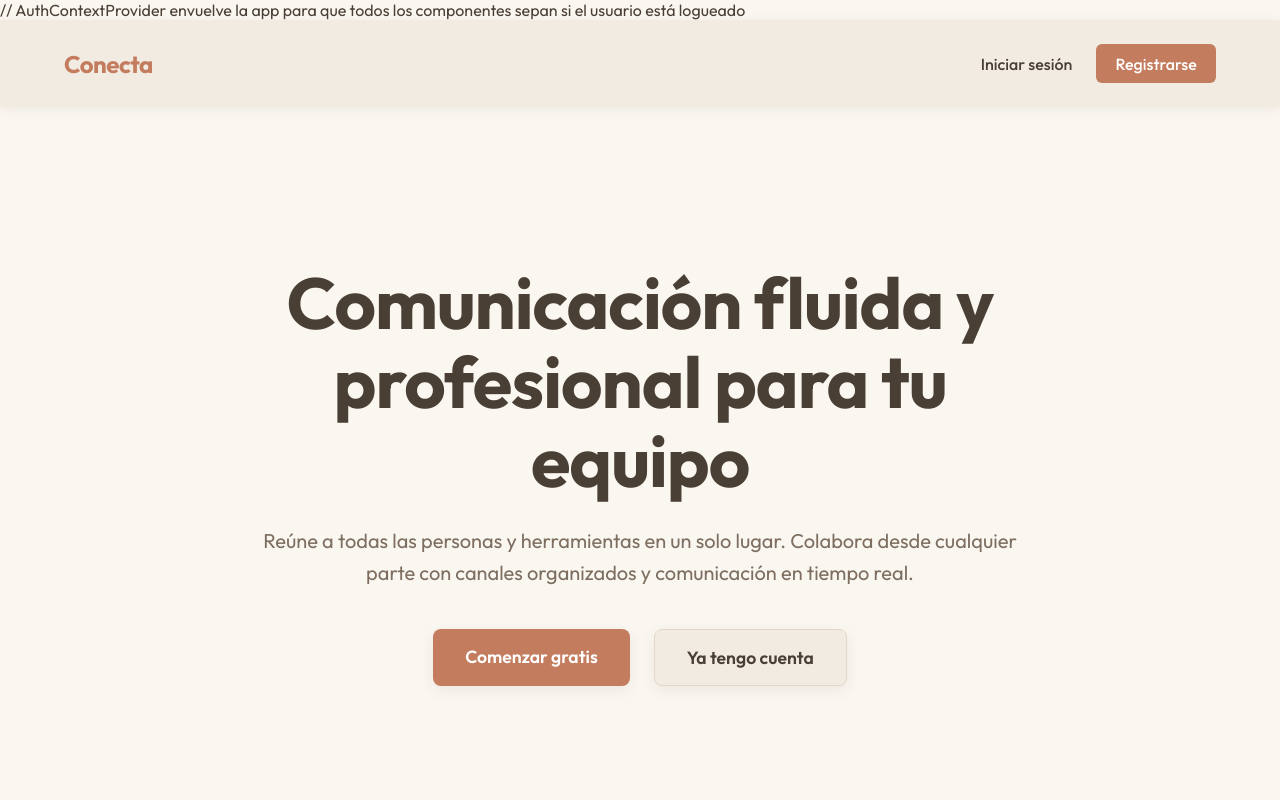
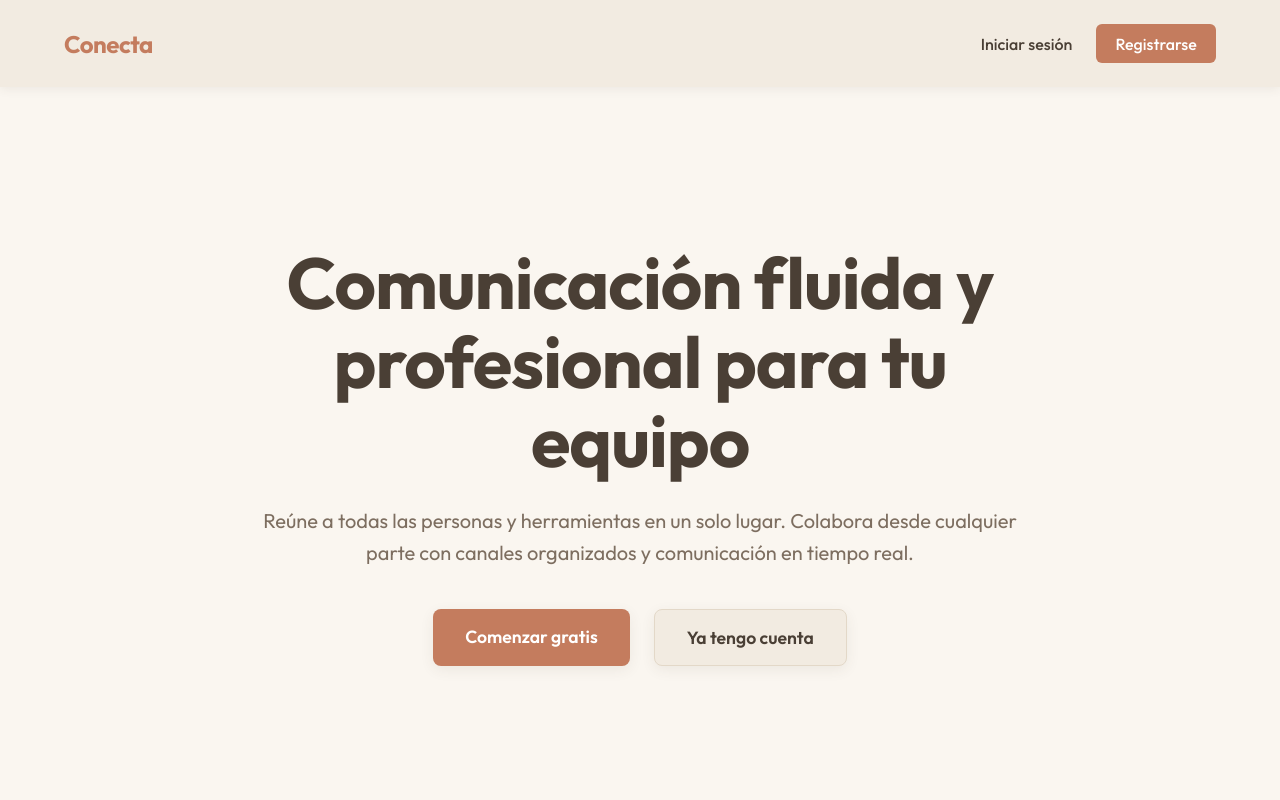
Before and after one commit to hwgaby87/tp-pwa-frontend, a React (Vite) app: page / in a window 1280 px wide. Shown: the top 800 px of the page. Built offline with nearby package versions, Linux system fonts and the light colour scheme; no server answers.

Commit message:
Documentación y normalización de nombres y estructura

```diff
--- a/src/main.jsx
+++ b/src/main.jsx
@@ -9,7 +9,7 @@ import './global.css'
 createRoot(document.getElementById('root')).render(
   // BrowserRouter permite que funcionen las rutas (URLs) en la app
   <BrowserRouter>
-    // AuthContextProvider envuelve la app para que todos los componentes sepan si el usuario está logueado
+    {/* AuthContextProvider envuelve la app para que todos los componentes sepan si el usuario está logueado */}
     <AuthContextProvider>
       <App />
     </AuthContextProvider>
```
